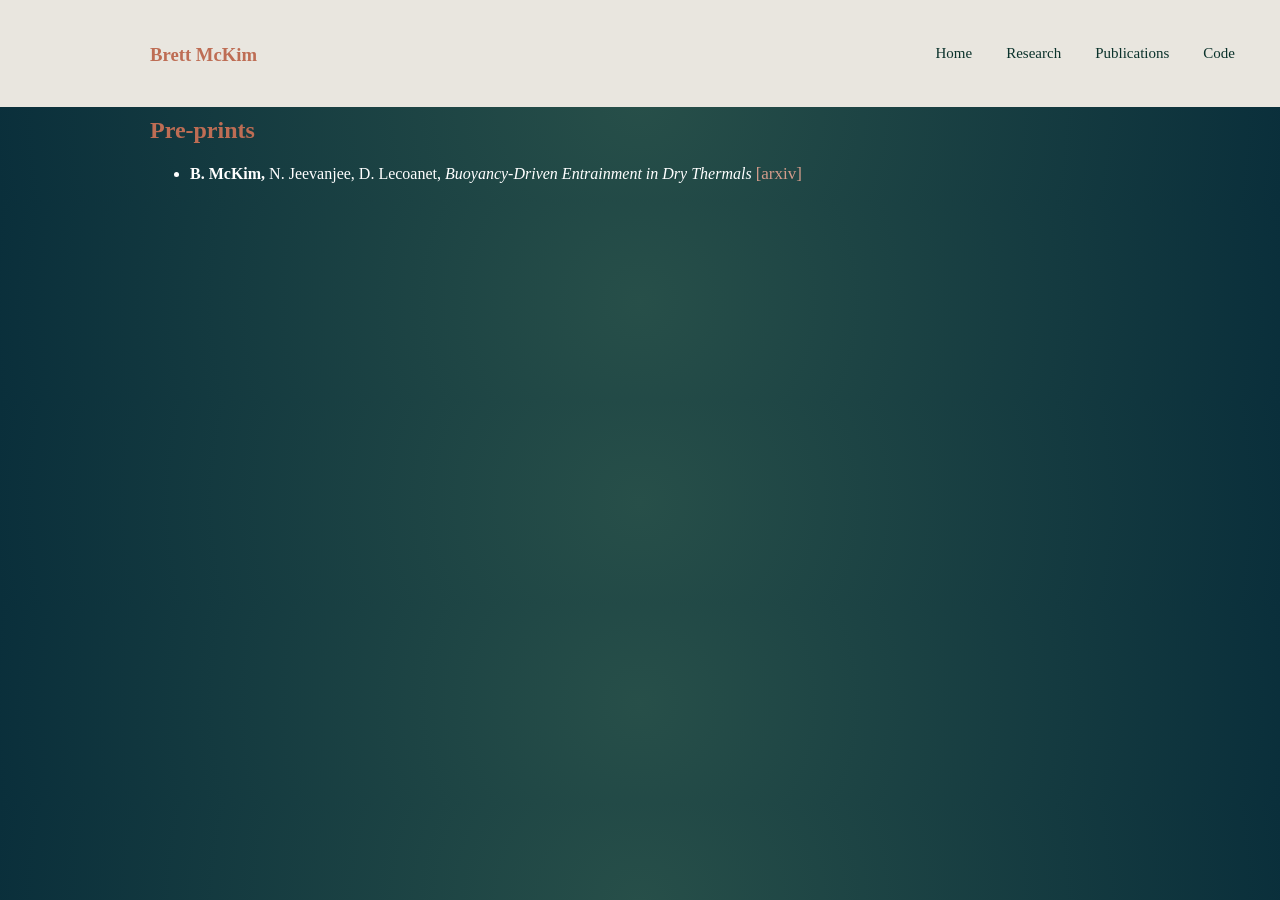
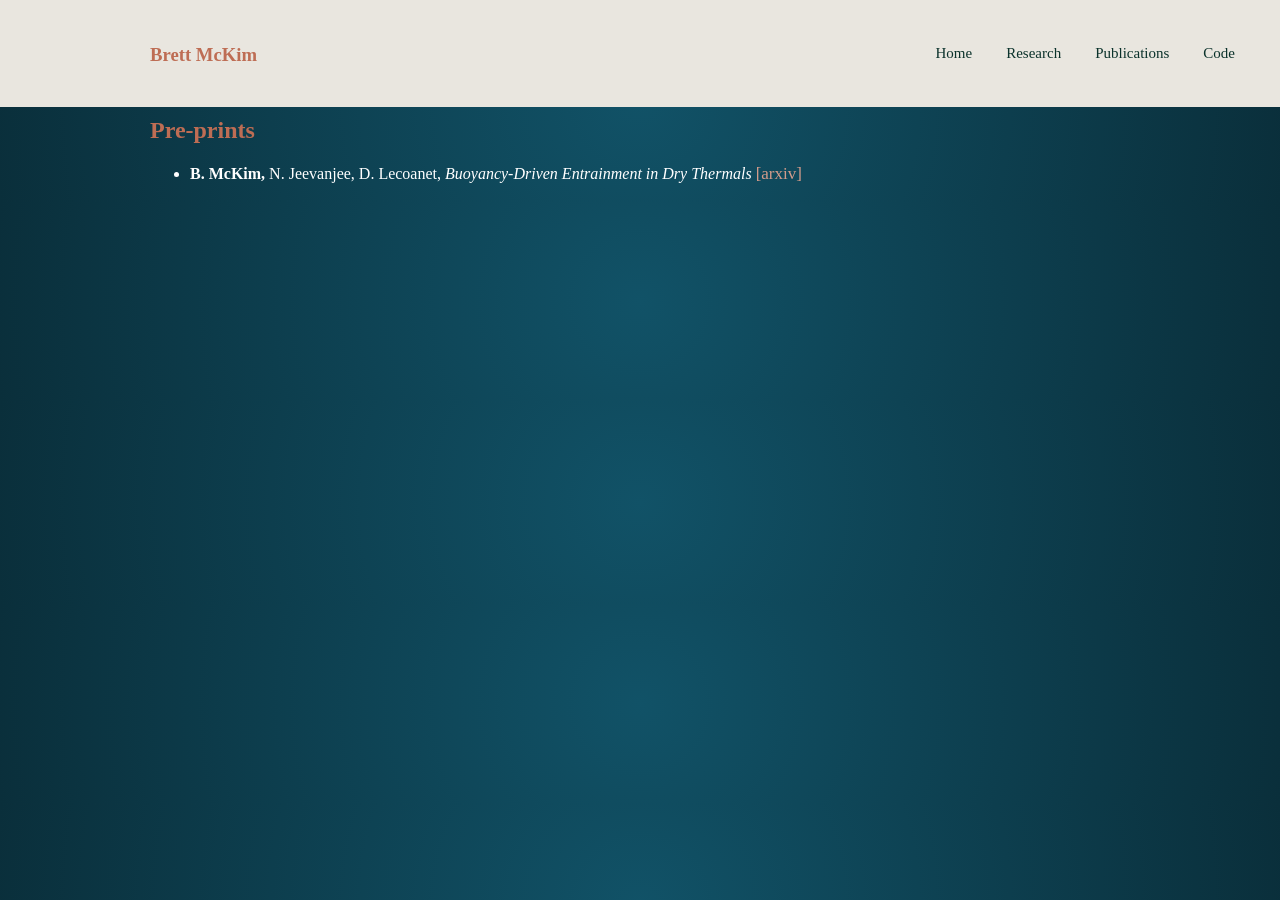
Before and after one commit to mckimb/mckimb.github.io, a Jekyll site: the page built from papers/index.html, in a window 1280 px wide. Built offline with Jekyll 4.4.1, drawn with Linux system fonts in a browser that asks for light colours.

Commit message:
Update main.css

```diff
--- a/css/main.css
+++ b/css/main.css
@@ -4,7 +4,8 @@ body {
     \\ font-family: "Lato", sans-serif;
     font-family: "Bitstream Charter";
     background-color: #0b322b;
-    background-image:radial-gradient(circle,#274f49,#0a2f3b);
+    \\ background-image:radial-gradient(circle,#274f49,#0a2f3b);
+    background-image:radial-gradient(circle,#115267,#0a2f3b);
     \\ background-image: "exoplanet.jpg";
     \\ background-color: #3f51b5;
 }
```
